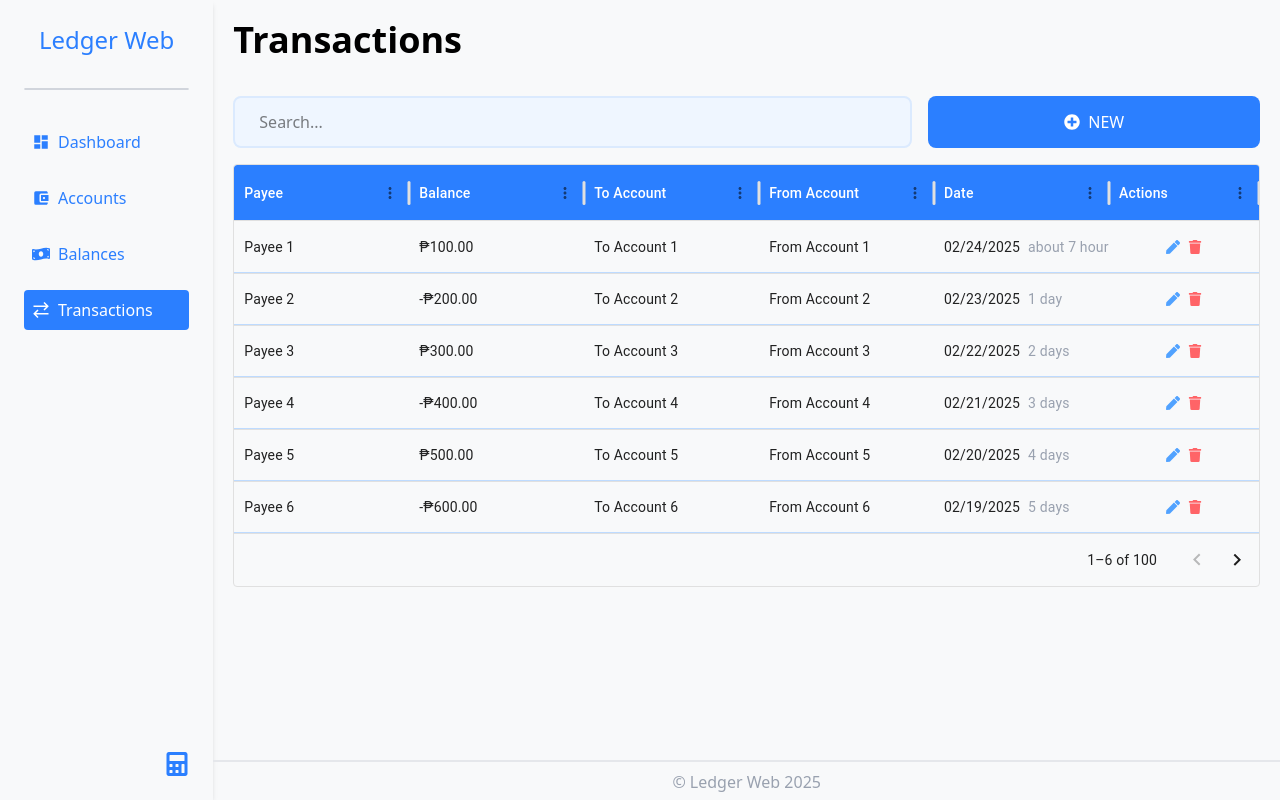
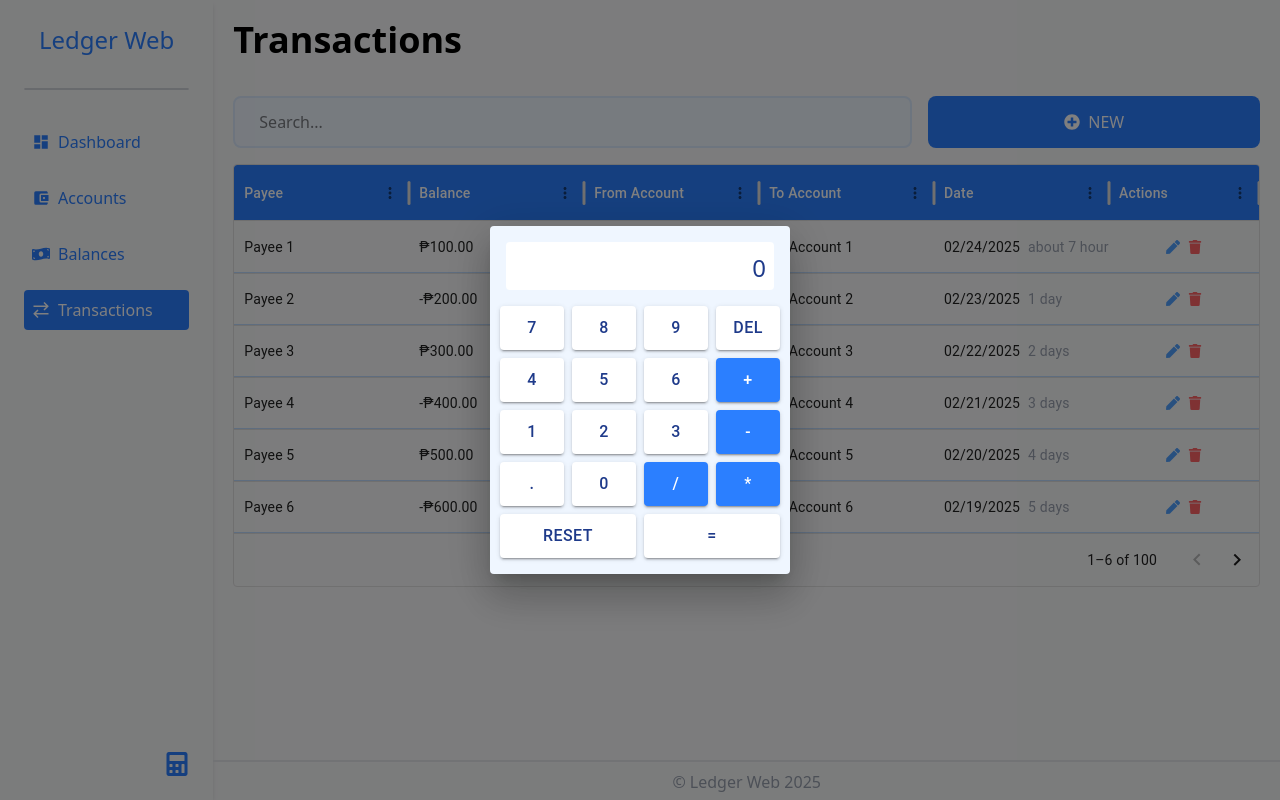
Before and after one commit to ClydeMondero/ledger-web, a React (Vite) app in the folder frontend/: page /transactions in a window 1280 px wide. Both pictures are taken after a click on the icon 177 px from the left and 764 px from the top of the page. Built offline with nearby package versions, Linux system fonts and the light colour scheme.

Commit message:
feat: added calculator

```diff
--- a/frontend/src/App.jsx
+++ b/frontend/src/App.jsx
@@ -5,7 +5,7 @@ import Content from "./components/Content";
 const App = () => {
   return (
     <BrowserRouter>
-      <div className="grid grid-cols-12 grid-row-12 h-dvh">
+      <div className="grid grid-cols-12 grid-row-12 h-dvh relative">
         <Sidebar />
         <Content />
       </div>
--- /dev/null
+++ b/frontend/src/components/CalculatorModal.jsx
@@ -0,0 +1,149 @@
+import React, { useState } from "react";
+import { Modal, Box, Button, Typography } from "@mui/material";
+
+const CalculatorModal = ({ onClose, open }) => {
+  const [count, setCount] = useState("");
+
+  const handleDivClick = (event) => {
+    const numberInDiv = event.target.textContent;
+    setCount((prevInputValue) => prevInputValue + numberInDiv);
+  };
+
+  function equals() {
+    try {
+      setCount(eval(count.replace("x", "*")).toString());
+    } catch (error) {
+      setCount("Error");
+    }
+  }
+
+  function reset() {
+    setCount("");
+  }
+
+  function del() {
+    setCount(count.slice(0, -1));
+  }
+
+  return (
+    <Modal open={open} onClose={onClose}>
+      <Box
+        sx={{
+          position: "absolute",
+          top: "50%",
+          left: "50%",
+          transform: "translate(-50%, -50%)",
+          bgcolor: "#EFF6FF",
+          boxShadow: 24,
+          p: 2,
+          borderRadius: 1,
+          width: "100%",
+          maxWidth: 300,
+          display: "flex",
+          flexDirection: "column",
+          alignItems: "center",
+          ":focus": { outline: "none" },
+        }}
+      >
+        <Box
+          sx={{
+            bgcolor: "white",
+            color: "#1e3a8a",
+            textAlign: "right",
+            fontSize: "1.5rem",
+            p: 1,
+            borderRadius: 1,
+            mb: 2,
+            overflow: "hidden",
+            height: 48,
+            width: "100%",
+          }}
+        >
+          {count || 0}
+        </Box>
+
+        <Box display="grid" gridTemplateColumns="repeat(4, 1fr)" gap={1}>
+          {[
+            "7",
+            "8",
+            "9",
+            "DEL",
+            "4",
+            "5",
+            "6",
+            "+",
+            "1",
+            "2",
+            "3",
+            "-",
+            ".",
+            "0",
+            "/",
+            "*",
+          ].map((item) => {
+            const operatorColors = {
+              "+": "#2B7FFF",
+              "-": "#2B7FFF",
+              "*": "#2B7FFF",
+              "/": "#2B7FFF",
+            };
+            return (
+              <Button
+                key={item}
+                variant="contained"
+                color={item === "DEL" ? "error" : "primary"}
+                sx={{
+                  p: 1,
+                  fontSize: "1rem",
+                  width: "100%",
+                  bgcolor: operatorColors[item] || "#fff",
+                  color: operatorColors[item] ? "white" : "#1e3a8a",
+                  "&:hover": {
+                    bgcolor: operatorColors[item] ? "#2B7FFF" : "#F8F9FA",
+                  },
+                }}
+                onClick={item === "DEL" ? del : handleDivClick}
+              >
+                {item}
+              </Button>
+            );
+          })}
+
+          <Button
+            variant="contained"
+            onClick={reset}
+            sx={{
+              gridColumn: "span 2",
+              p: 1,
+              fontSize: "1rem",
+              width: "100%",
+              bgcolor: "#fff",
+              color: "#1e3a8a",
+              "&:hover": { bgcolor: "#f5f5f5" },
+            }}
+          >
+            RESET
+          </Button>
+          <Button
+            variant="contained"
+            color="info"
+            onClick={equals}
+            sx={{
+              gridColumn: "span 2",
+              p: 1,
+              fontSize: "1rem",
+              width: "100%",
+              bgcolor: "#fff",
+              color: "#1e3a8a",
+              "&:hover": { bgcolor: "#f5f5f5" },
+            }}
+          >
+            =
+          </Button>
+        </Box>
+      </Box>
+    </Modal>
+  );
+};
+
+export default CalculatorModal;
--- a/frontend/src/components/FormModal.jsx
+++ b/frontend/src/components/FormModal.jsx
@@ -113,7 +113,7 @@ const FormModal = ({ open, onClose, fields }) => {
                 boxShadow: 0,
               }}
             >
-              Submit
+              Save
             </Button>
           </Box>
         </form>
--- a/frontend/src/components/Sidebar.jsx
+++ b/frontend/src/components/Sidebar.jsx
@@ -1,7 +1,9 @@
+import { useState } from "react";
 import { MdDashboard, MdAccountBalanceWallet } from "react-icons/md";
 import { FaMoneyBillWave, FaCalculator } from "react-icons/fa";
 import { GrTransaction } from "react-icons/gr";
 import { Link, useLocation } from "react-router-dom";
+import CalculatorModal from "./CalculatorModal";
 
 const Nav = ({ icon: Icon, title }) => {
   const path = "/" + title.toLowerCase();
@@ -23,6 +25,8 @@ const Nav = ({ icon: Icon, title }) => {
 };
 
 const Sidebar = () => {
+  const [isModalOpen, setIsModalOpen] = useState(false);
+
   return (
     <div className="row-span-12 col-span-2 p-6 shadow-md flex flex-col gap-8">
       <span className="text-blue-500 text-2xl font-medium text-center">
@@ -36,8 +40,18 @@ const Sidebar = () => {
         <Nav icon={GrTransaction} title="Transactions" />
       </div>
       <div className="flex justify-end">
-        <FaCalculator className="text-2xl text-blue-500" />
+        <FaCalculator
+          className="text-2xl text-blue-500 cursor-pointer"
+          onClick={() => setIsModalOpen(true)}
+        />
       </div>
+
+      {isModalOpen && (
+        <CalculatorModal
+          open={isModalOpen}
+          onClose={() => setIsModalOpen(false)}
+        />
+      )}
     </div>
   );
 };
--- a/frontend/src/pages/Transactions.jsx
+++ b/frontend/src/pages/Transactions.jsx
@@ -50,15 +50,15 @@ const Transactions = () => {
       },
     },
     {
-      field: "to_account",
-      headerName: "To Account",
+      field: "from_account",
+      headerName: "From Account",
       headerClassName: "table-header",
       cellClassName: "table-cell",
       flex: 1,
     },
     {
-      field: "from_account",
-      headerName: "From Account",
+      field: "to_account",
+      headerName: "To Account",
       headerClassName: "table-header",
       cellClassName: "table-cell",
       flex: 1,
```
